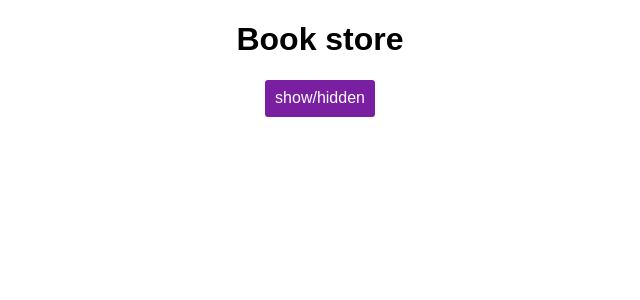
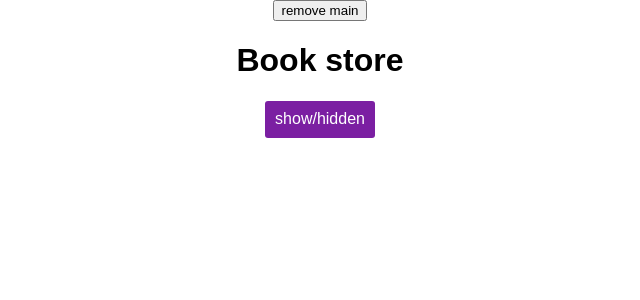
Before and after one commit to behzadPanahi/ReactTrain, a React (Create React App) app in the folder myapp/: page / in a window 1280 px wide. Shown: the top 300 px of the page, without its empty margins (320-960 px from the left). Built offline with nearby package versions, Linux system fonts and the light colour scheme.

Commit message:
clean-up-with-useeffect

```diff
--- a/myapp/src/App.js
+++ b/myapp/src/App.js
@@ -13,7 +13,8 @@ class App extends React.Component {
             { id: 1, title: 'book1', price: '90' },
             { id: 2, title: 'book2', price: '80' },
             { id: 3, title: 'book3', price: '70' }],
-        showProducts: false
+        showProducts: false,
+        showMain:true
     }
 
     componentDidMount(){
@@ -64,8 +65,14 @@ class App extends React.Component {
         }
         return (
             <div className='center'>
+                <button
+                onClick={()=>{this.setState({showMain:false})}}>
+                     remove main</button>
+                     {this.state.showMain?
+                     <div>
                <Main click={this.toggleHandler}/>
                 {products}
+                </div>:null}
             </div>
         )
     }
--- a/myapp/src/components/main/Main.js
+++ b/myapp/src/components/main/Main.js
@@ -6,6 +6,9 @@ useEffect(()=>{
     setTimeout(()=>{
         alert('http Request')
     },2000)
+    return ()=>{
+        console.log('Main.js is cleanUp ');
+    }
 },[])
     return(<div>
     <h1>
```
